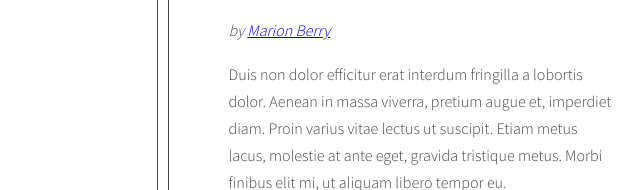
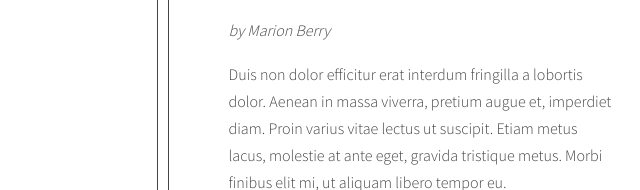
Before and after one commit to tagitsu/javascript-blog, a website: page index.html in a window 1280 px wide. Shown: the part 371-561 px from the top of the page, 218-858 px from the left. Drawn offline with nearby package versions, Linux system fonts and the light colour scheme.

Commit message:
Add eventListener to authors in sidebar
Add style to author link in article

```diff
--- a/js/script.js
+++ b/js/script.js
@@ -268,32 +268,31 @@ function generateAuthors() {
     const authorWrapper = article.querySelector(optArticleAuthorSelector);
 
     // [DONE] get author from data-author attribute
-    const hrefAuthor = article.getAttribute('data-author');
-    const authorName = hrefAuthor.replace('-', ' ');
+    const authorName = article.getAttribute('data-author');
 
     // [DONE] generate html code of link to author
-    const authorLink = `<a href="#author-${hrefAuthor}">${authorName}</a>`;
+    const authorLink = `<a href="#author-${authorName}">${authorName.replace('-', ' ')}</a>`;
 
 
     // [DONE] add generated code to html variable
     html = authorLink;
     // [DONE] insert html code to author link in article
     authorWrapper.insertAdjacentHTML('beforeend', html);
-    if (!allAuthors.hasOwnProperty(hrefAuthor)) {
+    if (!allAuthors.hasOwnProperty(authorName)) {
       // add authors to object
-      allAuthors[hrefAuthor] = 1;
+      allAuthors[authorName] = 1;
     } else {
-      allAuthors[hrefAuthor]++;
+      allAuthors[authorName]++;
     }
   } // END LOOP for each article
 
 
   // START LOOP for each author
-  for (let hrefAuthor in allAuthors) {
+  for (let authorName in allAuthors) {
     // get out values of authors articles number
-    const authorArticlesNumber = allAuthors[hrefAuthor];
+    const authorArticlesNumber = allAuthors[authorName];
     // generate html code to author link (sidebar)
-    const authorSidebarLink = '<li><a href="#author-' + hrefAuthor + '">' + hrefAuthor.replace('-', ' ') + '</a><span> (' + authorArticlesNumber + ')</span></li>';
+    const authorSidebarLink = '<li><a href="#author-' + authorName + '">' + authorName.replace('-', ' ') + '</a><span> (' + authorArticlesNumber + ')</span></li>';
     // add sidebar link code to variable
     htmlSidebar = htmlSidebar + authorSidebarLink;
   } // END LOOP for each author
@@ -316,7 +315,6 @@ function authorClickHandler(event) {
 
   /* [DONE] find author link with class active */
   const activeAuthors = document.querySelectorAll('a.active[href^="#author-"]');
-
   /* [DONE] remove class active LOOP */
   for (let activeAuthor of activeAuthors) {
     activeAuthor.classList.remove('active');
@@ -341,6 +339,15 @@ function addClickListenersToAuthors() {
   for (let authorLink of authorLinks) {
     /* [DONE] add authorClickHandler as event listener for that link */
     authorLink.addEventListener('click', authorClickHandler);
-  }/* END LOOP: for each author */
+  } /* END LOOP: for each author */
+
+  // [DONE] find all links to authors
+  const authorSidebarLinks = document.querySelectorAll('.authors a');
+
+  // START LOOP: for each author
+  for (let authorSidebarLink of authorSidebarLinks) {
+    /* [DONE] add authorClickHandler as event listener for that link */
+    authorSidebarLink.addEventListener('click', authorClickHandler);
+  } /* END LOOP: for each author */
 }
 addClickListenersToAuthors();
--- a/sass/style.scss
+++ b/sass/style.scss
@@ -138,8 +138,13 @@ body {
 }
 
 .post-author {
+  flex: 1 0 0;
   font-style: italic;
-  flex: 1 0 0;
+
+  a {
+    text-decoration: none;
+    color: $color-dark;
+  }
 }
 
 .post-content {
```
Also changed, not shown: css/style.css, 1 other file.
